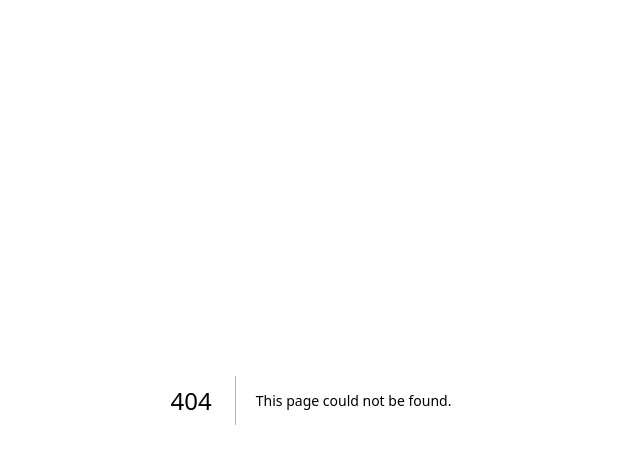
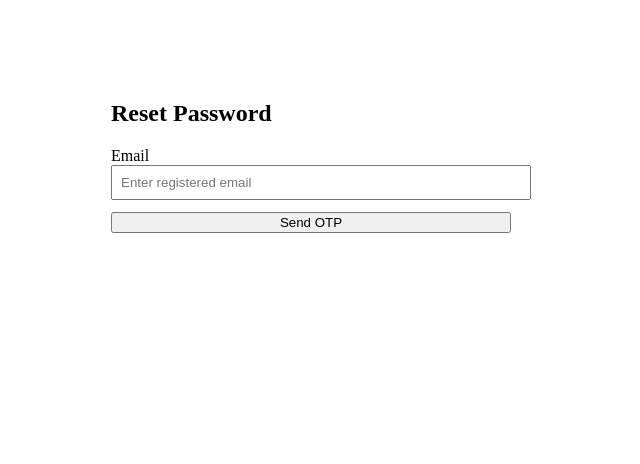
Before and after one commit to srdcf-org/mark-1-portal, a Next.js app: page /forgot in a window 1280 px wide. Before the commit this address had no page. Shown: the top 464 px of the page, without its empty margins (329-969 px from the left). Built offline with nearby package versions, Linux system fonts and the light colour scheme.

Commit message:
Created forget password page

```diff
--- /dev/null
+++ b/app/forgot/page.tsx
@@ -0,0 +1,88 @@
+"use client";
+
+import { useState } from "react";
+
+export default function ForgotPasswordPage() {
+  const [email, setEmail] = useState("");
+  const [otp, setOtp] = useState("");
+  const [step, setStep] = useState<"email" | "otp" | "reset">("email");
+  const [message, setMessage] = useState("");
+
+  async function sendOtp() {
+    setMessage("Sending OTP...");
+    const res = await fetch("/api/otp/send", {
+      method: "POST",
+      headers: { "Content-Type": "application/json" },
+      body: JSON.stringify({ email }),
+    });
+
+    const data = await res.json();
+    if (data.success) {
+      setStep("otp");
+      setMessage("OTP sent to your email.");
+    } else {
+      setMessage(data.error || "Failed to send OTP.");
+    }
+  }
+
+  async function verifyOtp() {
+    setMessage("Verifying OTP...");
+    const res = await fetch("/api/otp/verify", {
+      method: "POST",
+      headers: { "Content-Type": "application/json" },
+      body: JSON.stringify({ email, otp }),
+    });
+
+    const data = await res.json();
+    if (data.success) {
+      setStep("reset");
+      setMessage("OTP verified. Set new password.");
+    } else {
+      setMessage(data.error || "Invalid OTP.");
+    }
+  }
+
+  return (
+    <main style={{ maxWidth: 400, margin: "60px auto", padding: 20 }}>
+      <h2>Reset Password</h2>
+
+      {step === "email" && (
+        <>
+          <label>Email</label>
+          <input
+            value={email}
+            onChange={(e) => setEmail(e.target.value)}
+            placeholder="Enter registered email"
+            style={{ width: "100%", padding: 8, marginBottom: 12 }}
+          />
+          <button style={{ width: "100%" }} onClick={sendOtp}>
+            Send OTP
+          </button>
+        </>
+      )}
+
+      {step === "otp" && (
+        <>
+          <label>Enter OTP</label>
+          <input
+            value={otp}
+            onChange={(e) => setOtp(e.target.value)}
+            placeholder="4-digit OTP"
+            style={{ width: "100%", padding: 8, marginBottom: 12 }}
+          />
+          <button style={{ width: "100%" }} onClick={verifyOtp}>
+            Verify OTP
+          </button>
+        </>
+      )}
+
+      {step === "reset" && (
+        <>
+          <p>OTP Verified. Password reset form will be added next.</p>
+        </>
+      )}
+
+      {message && <p style={{ marginTop: 10 }}>{message}</p>}
+    </main>
+  );
+}
```
